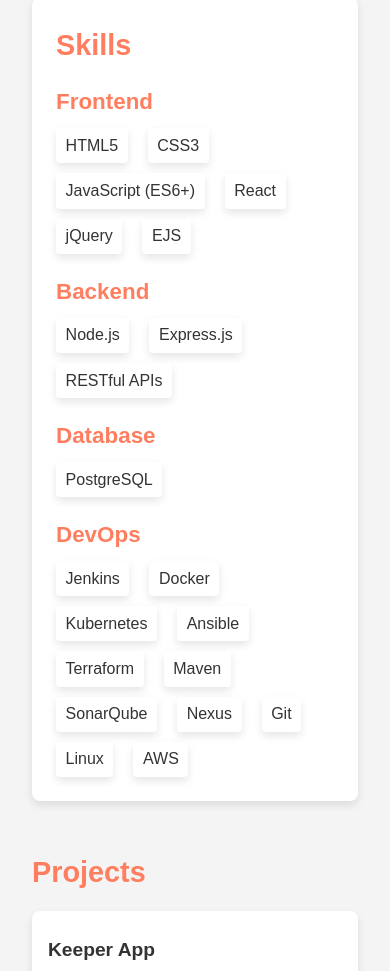
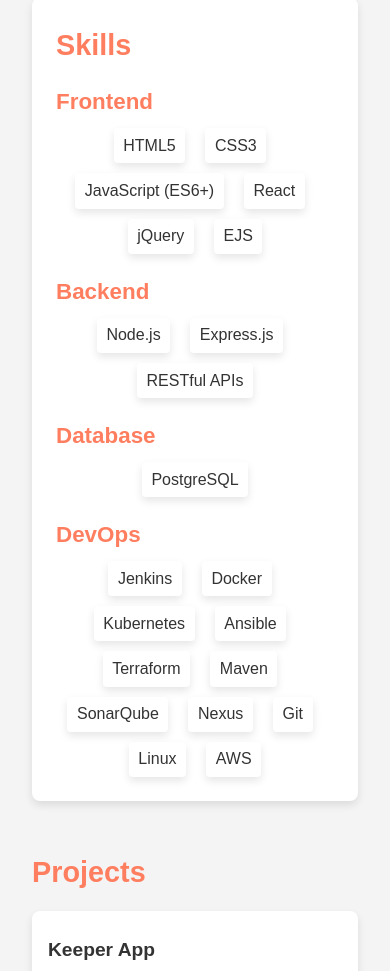
Before and after one commit to Chaupatil/personal-website, a plain HTML site: page index.html in a window 390 px wide. Shown: the part 1180-2151 px from the top of the page. Drawn offline with Linux system fonts and the light colour scheme.

Commit message:
updating files

```diff
--- a/styles.css
+++ b/styles.css
@@ -219,4 +219,8 @@ footer {
   .skills-list {
     grid-template-columns: 1fr;
   }
+
+  .skills-grid ul {
+    justify-content: center; /* Centers the list items on smaller screens */
+  }
 }
```
